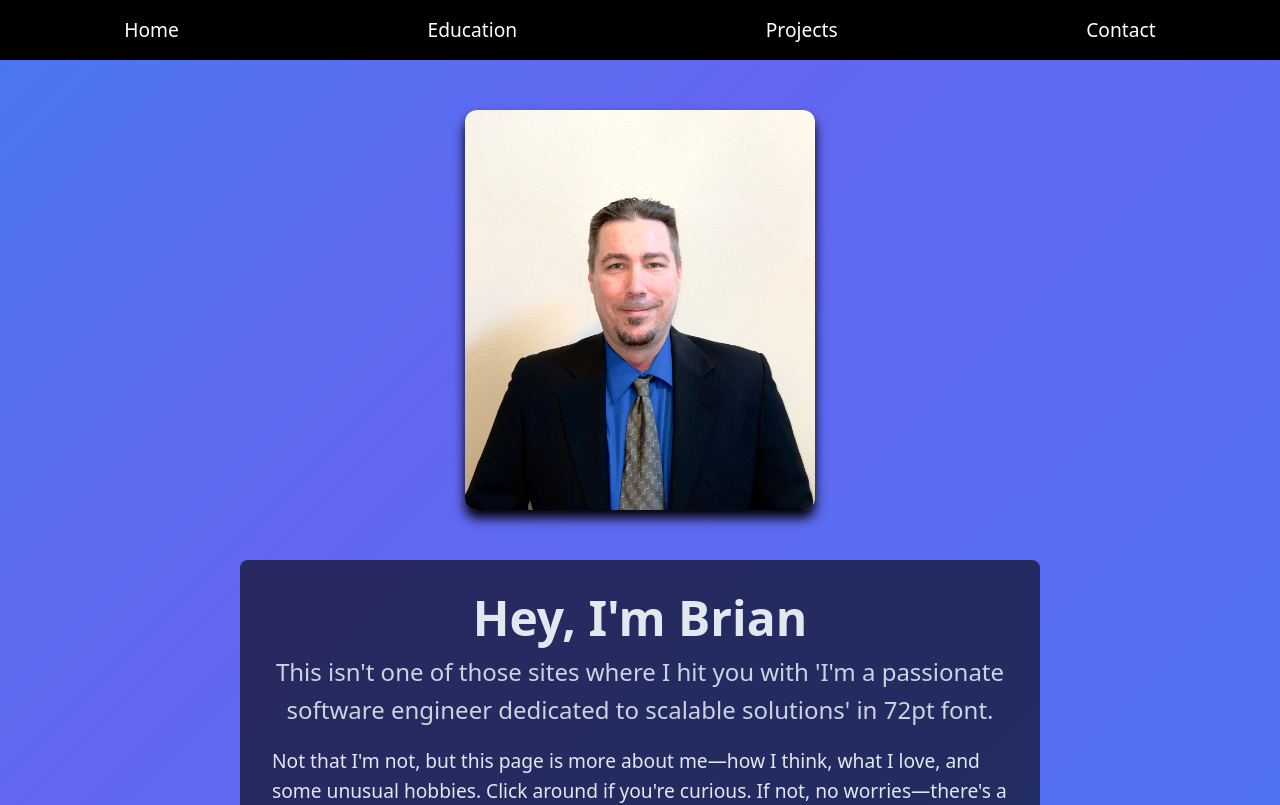
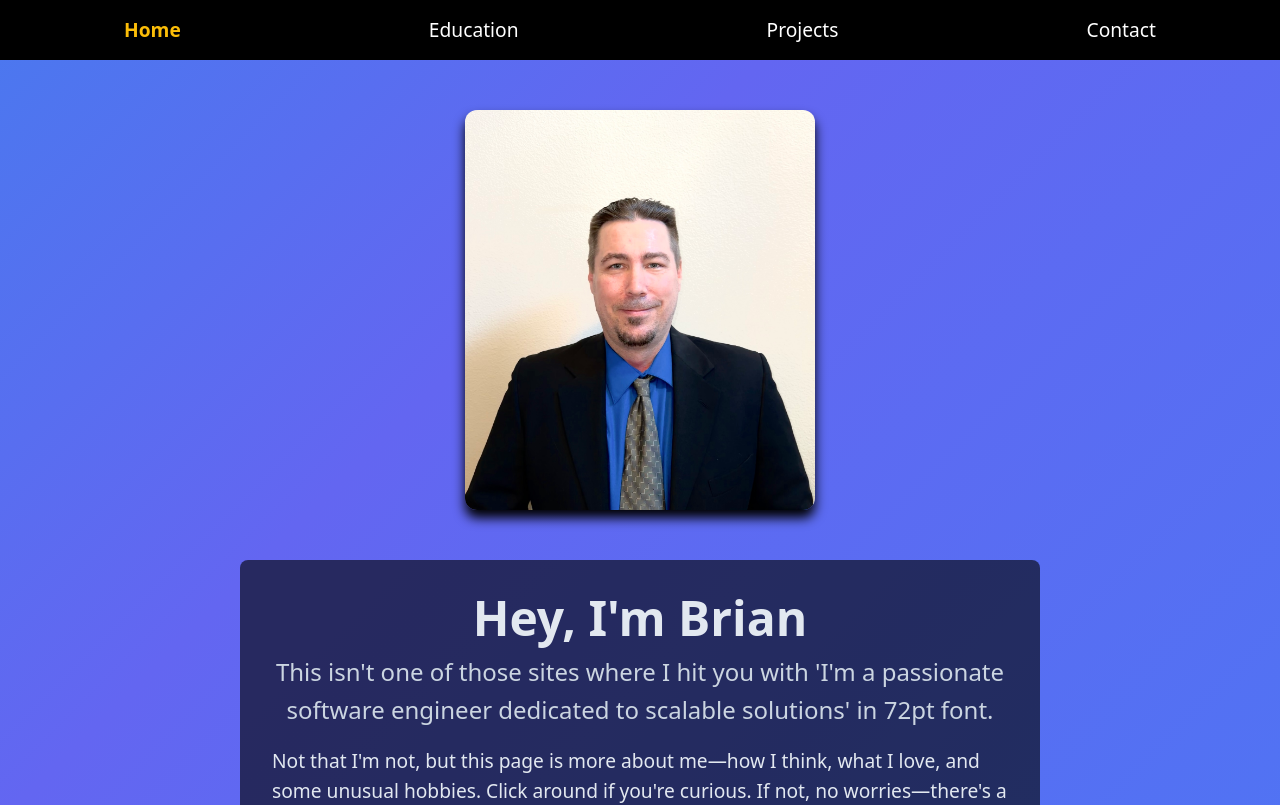
Before and after one commit to clutch42/brian-engel-portfolio, a React (Vite) app: page / in a window 1280 px wide. Shown: the top 805 px of the page. Built offline with nearby package versions, Linux system fonts and the light colour scheme.

Commit message:
highlight active tab on navbar

```diff
--- a/src/Nav.css
+++ b/src/Nav.css
@@ -35,3 +35,17 @@ nav {
   nav a:active {
     color: #d98e04; /* Darker red when clicking */
   }
+
+  /* Default link styles */
+nav ul li a {
+  color: white;
+  text-decoration: none;
+  padding: 10px;
+}
+
+/* Active link style */
+nav ul li a.active {
+  color: #fbbd08;  /* Highlight color, change as needed */
+  font-weight: bold;
+
+}
--- a/src/Nav.tsx
+++ b/src/Nav.tsx
@@ -1,4 +1,4 @@
-import { Link } from 'react-router-dom';
+import { NavLink } from 'react-router-dom';
 import './Nav.css';
 
 function Nav() {
@@ -6,16 +6,18 @@ function Nav() {
     <nav>
       <ul>
         <li>
-          <Link to="/">Home</Link>
+          <NavLink to="/"
+          end
+          className={({ isActive }) => (isActive ? 'active' : '')}>Home</NavLink>
         </li>
         <li>
-          <Link to="/education">Education</Link>
+          <NavLink to="/education" className={({ isActive }) => (isActive ? 'active' : '')}>Education</NavLink>
         </li>
         <li>
-          <Link to="/projects">Projects</Link>
+          <NavLink to="/projects" className={({ isActive }) => (isActive ? 'active' : '')}>Projects</NavLink>
         </li>
         <li>
-          <Link to="/contact">Contact</Link>
+          <NavLink to="/contact" className={({ isActive }) => (isActive ? 'active' : '')}>Contact</NavLink>
         </li>
       </ul>
     </nav>
```
